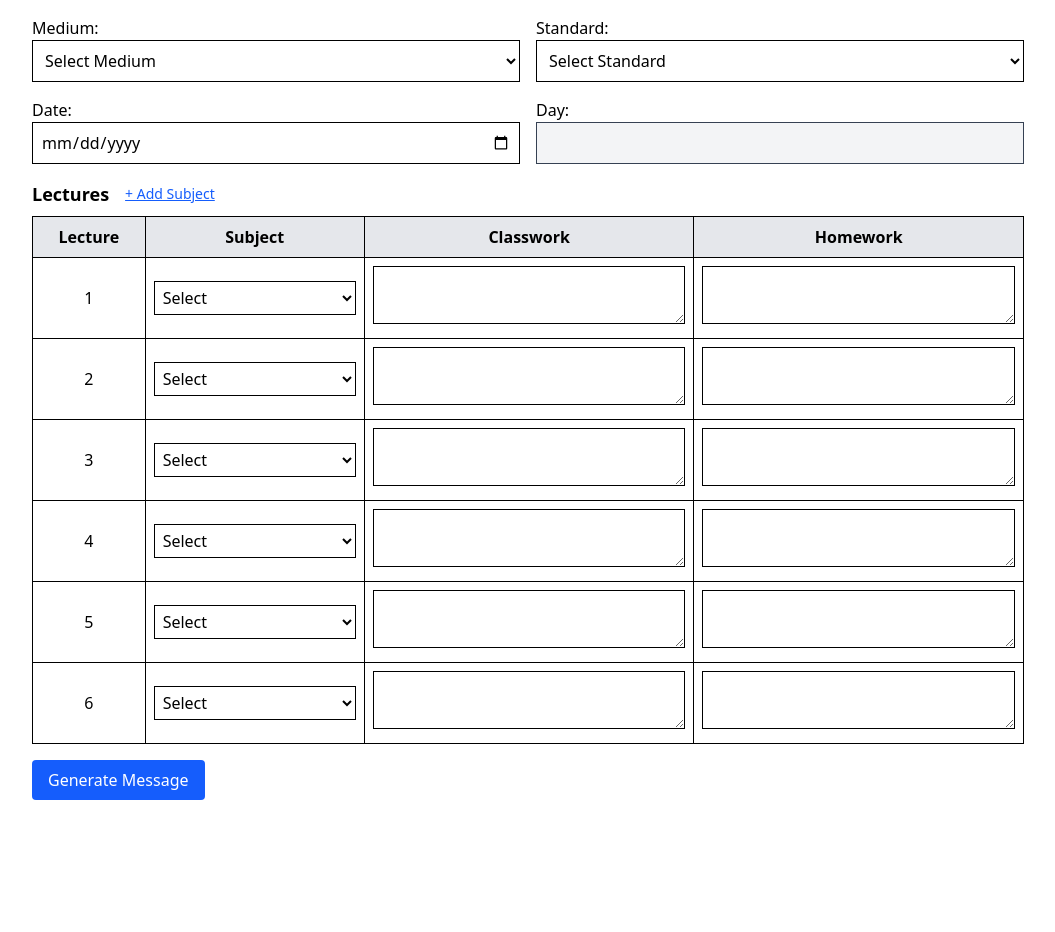
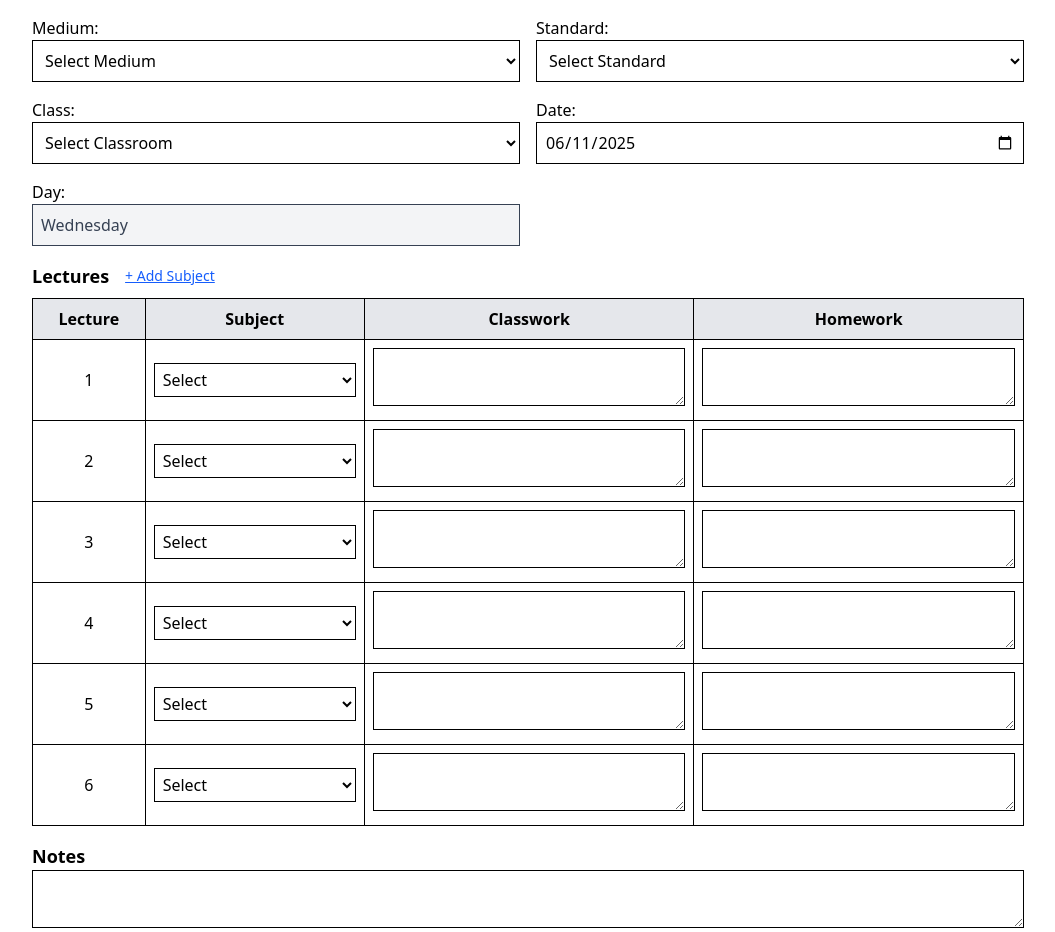
Before and after one commit to dev-mehulgondaliya/classupdate, a Next.js app: page / in a window 1280 px wide. Shown: the part 44-976 px from the top of the page, without its empty margins (112-1167 px from the left). Before the commit the page ends 860 px from the top, so only its background shows below. Built offline with nearby package versions, Linux system fonts and the light colour scheme.

Commit message:
fifth commit

```diff
--- a/components/ClassRoutineForm.jsx
+++ b/components/ClassRoutineForm.jsx
@@ -2,17 +2,23 @@
 import { useState, useEffect, useRef } from 'react';
 
 const defaultSubjects = [
-  'Gujarati', 'Hindi', 'English', 'Maths', 'Science', 'Social Science', 'Computer', 'Sanskrit'
+  'Gujarati', 'Hindi', 'English', 'Maths', 'Science', 'Social Science', 'Computer', 'Sanskrit', 'Sports', 'EVS', 'Dance'
+];
+
+const defaultClassRoom = [
+  'Pink', 'Purple', 'Blue', 'Green', 'A', 'B', 'C', 'D'
 ];
 
 export default function ClassRoutineForm() {
   const [medium, setMedium] = useState('');
   const [standard, setStandard] = useState('');
   const [date, setDate] = useState('');
+  const [classRoom, setClassRoom] = useState('')
   const [day, setDay] = useState('');
   const [lectures, setLectures] = useState(
     Array(6).fill({ subject: '', classwork: '', homework: '' })
   );
+  const [Notes, setNotes] = useState('')
   const [output, setOutput] = useState('');
   const [subjects, setSubjects] = useState(defaultSubjects);
   const [newSubject, setNewSubject] = useState('');
@@ -21,10 +27,22 @@ export default function ClassRoutineForm() {
 
   const outputRef = useRef(null);
 
-  useEffect(() => {
-    const savedSubjects = JSON.parse(localStorage.getItem('customSubjects')) || [];
-    setSubjects([...defaultSubjects, ...savedSubjects]);
-  }, []);
+useEffect(() => {
+  const savedSubjects = JSON.parse(localStorage.getItem('customSubjects')) || [];
+  setSubjects([...defaultSubjects, ...savedSubjects]);
+
+  // Set today's date and day automatically
+  const today = new Date();
+  const yyyy = today.getFullYear();
+  const mm = String(today.getMonth() + 1).padStart(2, '0');
+  const dd = String(today.getDate()).padStart(2, '0');
+  const formatted = `${yyyy}-${mm}-${dd}`;
+  setDate(formatted);
+
+  const dayName = today.toLocaleDateString('en-US', { weekday: 'long' });
+  setDay(dayName);
+}, []);
+
 
   const handleLectureChange = (index, field, value) => {
     const newLectures = [...lectures];
@@ -35,10 +53,13 @@ export default function ClassRoutineForm() {
 const generateMessage = () => {
   const isGujarati = medium === 'gujarati';
 
-  let msg = `*STD - ${standard} (${isGujarati ? 'ગુજરાતી માધ્યમ' : 'English Medium'})*\n\n`;
+  const dateObj = new Date(date);
+  const formattedDate = `${dateObj.getDate().toString().padStart(2, '0')}-${(dateObj.getMonth() + 1).toString().padStart(2, '0')}-${dateObj.getFullYear()}`;
+
+  let msg = `*STD - ${standard} ${classRoom} (${isGujarati ? 'ગુજરાતી માધ્યમ' : 'English Medium'})*\n\n`;
   msg += isGujarati
-    ? `*તારીખ  :-  ${date}*\n*વાર*      :- *${day}*\n\n*🔗 Class Work 🔗* \n\n`
-    : `*Date  :-  ${date}*\n*Day*      :- *${day}*\n\n*🔗 Class Work 🔗* \n\n`;
+    ? `*તારીખ  :-  ${formattedDate}*\n*વાર*      :- *${day}*\n\n*🔗 Class Work 🔗* \n\n`
+    : `*Date  :-  ${formattedDate}*\n*Day*      :- *${day}*\n\n*🔗 Class Work 🔗* \n\n`;
 
   lectures.forEach((lec, i) => {
     if (lec.subject || lec.classwork) {
@@ -58,17 +79,23 @@ const generateMessage = () => {
     }
   });
 
+  if(Notes.trim()){
+    msg += isGujarati ? `*🔗 નોટસ 🔗* \n ${Notes}` : `*🔗 Notes 🔗* \n ${Notes}`
+  }
+
   setOutput(msg.trim());
 
-  // Auto scroll to output (if using ref)
+  // Auto scroll to output
   setTimeout(() => {
     outputRef.current?.scrollIntoView({ behavior: 'smooth' });
   }, 100);
 };
 
 
+
   const handleDateChange = (e) => {
     const selectedDate = e.target.value;
+
     setDate(selectedDate);
     const dayName = new Date(selectedDate).toLocaleDateString('en-US', {
       weekday: 'long',
@@ -112,8 +139,18 @@ const generateMessage = () => {
         </div>
 
         <div>
+          <label>Class:</label>
+          <select value={classRoom} onChange={(e) => setClassRoom(e.target.value)} className="w-full p-2 border">
+            <option value="">Select Classroom</option>
+            {defaultClassRoom.map((classNo, i) => (
+              <option key={i + 1} value={classNo}>{classNo}</option>
+            ))}
+          </select>
+        </div>
+
+        <div>
           <label>Date:</label>
-          <input type="date" value={date} onChange={handleDateChange} className="w-full p-2 border" />
+          <input type="date" value={date}  onChange={handleDateChange} className="w-full p-2 border" />
         </div>
 
         <div>
@@ -203,6 +240,17 @@ const generateMessage = () => {
         </tbody>
       </table>
 </div>
+
+
+<div>
+      <h3 className="text-lg font-semibold">Notes</h3>
+<textarea
+                    rows={2}
+                    className="w-full border p-1 resize-y"
+                    value={Notes}
+                    onChange={(e) => setNotes(e.target.value)}
+                  />
+</div>
       <button
         onClick={generateMessage}
         className="bg-blue-600 text-white px-4 py-2 rounded hover:bg-blue-700"
@@ -232,6 +280,21 @@ const generateMessage = () => {
   {copied ? "✅ Copied!" : "📋 Copy Message"}
 </button>
 
+{navigator.share && (
+  <button
+    onClick={() => {
+      navigator.share({
+        title: 'Class Update',
+        text: output,
+      });
+    }}
+    className="mt-2 bg-purple-600 text-white px-4 py-1 rounded hover:bg-purple-700 ml-2"
+  >
+    📤 Share
+  </button>
+)}
+
+
   </div>
 )}
 
```
